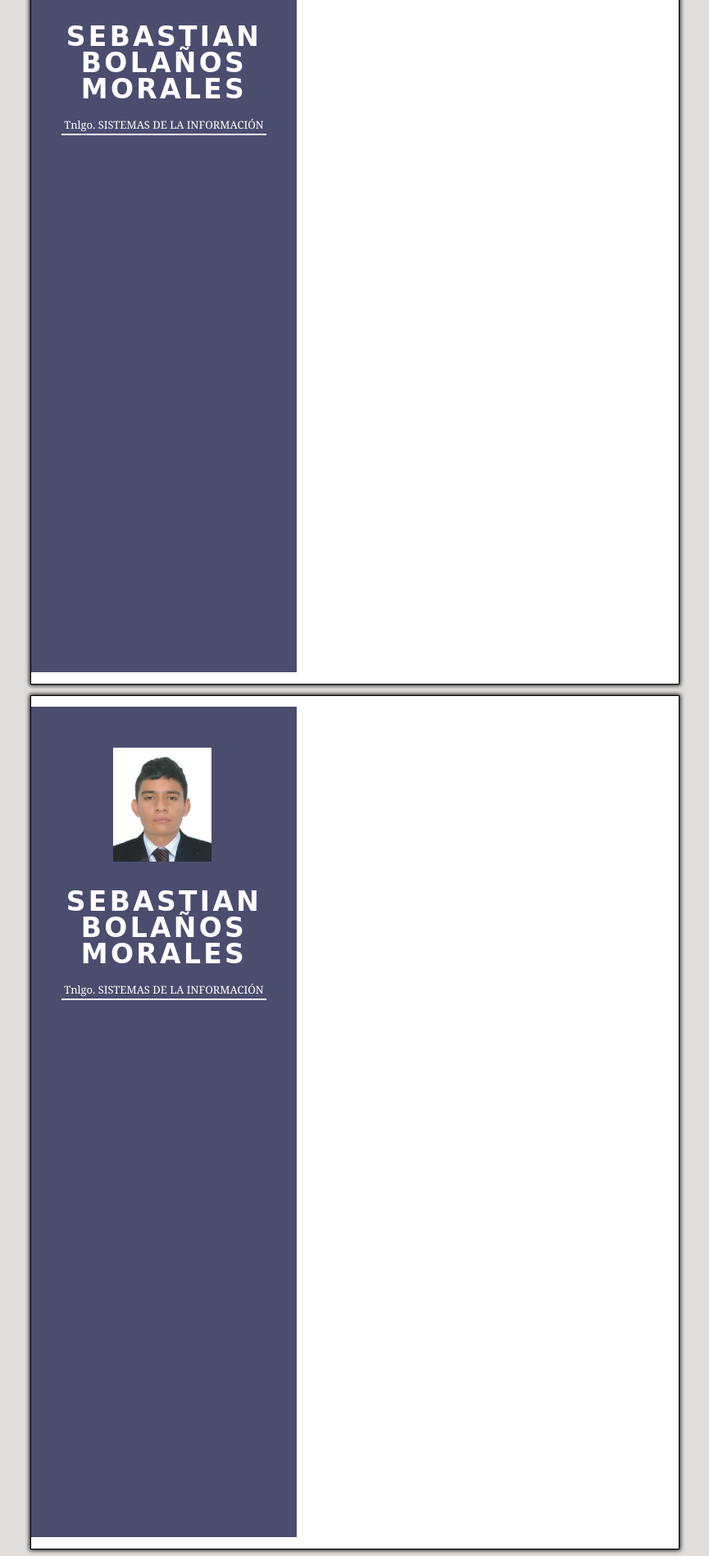
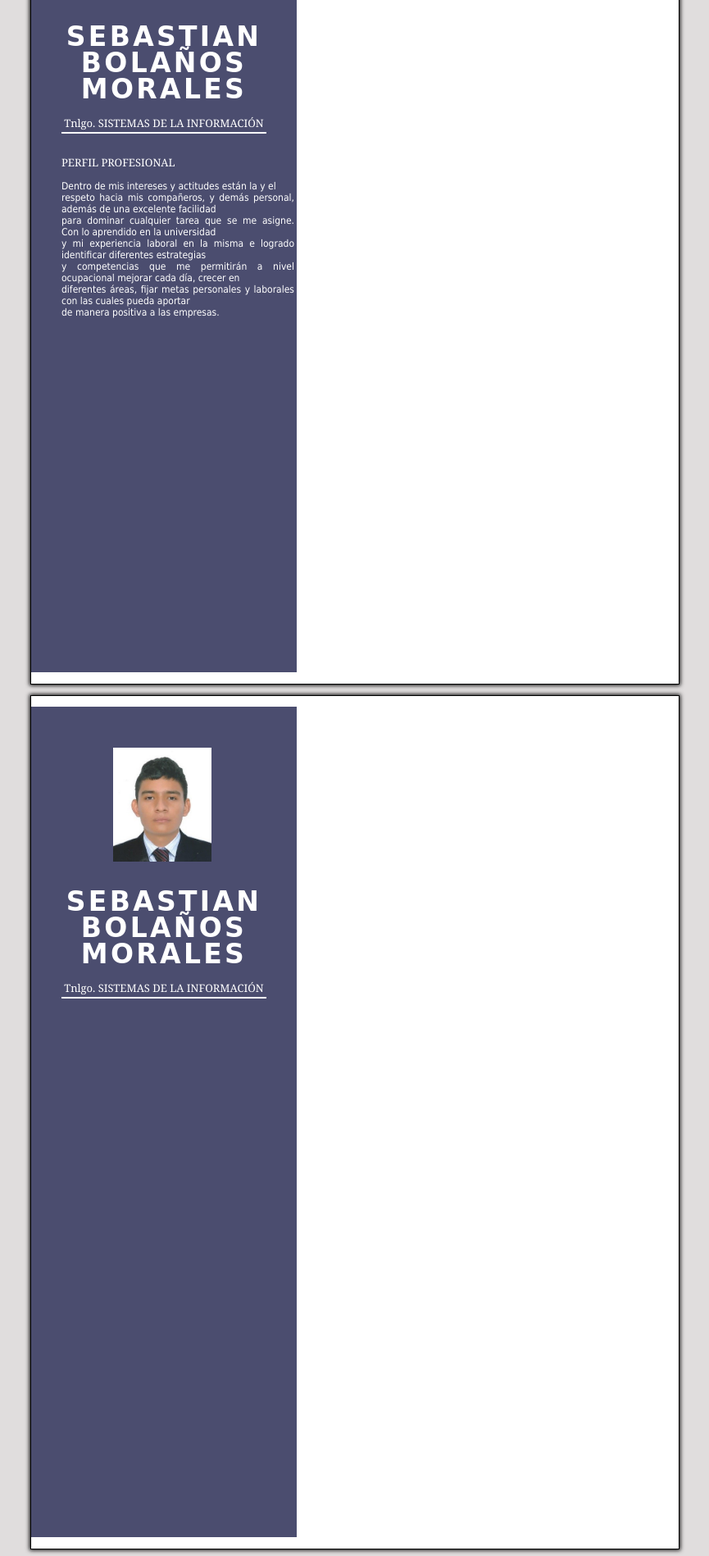
Before and after one commit to sebaspapu/Hoja_de_vida_SBM, a PHP site: page / in a window 1280 px wide. Shown: the part 219-2117 px from the top of the page at 82% size, without its empty margins (207-1072 px from the left). Run offline with PHP 8.4, Linux system fonts and the light colour scheme.

Commit message:
Perfil profesional con <br>

```diff
--- a/css/style.css
+++ b/css/style.css
@@ -86,7 +86,7 @@ div#marcoGris{
     text-align:center;
     /* Para la posicion en vertical:*/
     position: relative;
-    top: -27px;
+    top: -29px;
 
 }
 
@@ -96,14 +96,38 @@ div#marcoGris{
     width: 250px;
     background-color:#ffffff;
 
-
     position: relative;
-    top: -38px;
+    top: -40px;
     left: 17px;
-
 
 }
 
+#tituloPerfilProfesional{
+
+    color: rgb(255, 255, 255);
+    font-family: Georgia, Times, "Times New Roman", serif;
+    font-size: 13px;
+    text-align:left;
+    /* Para la posicion en vertical:*/
+    position: relative;
+    top: -27px;
+    left: 17px;
+
+}
+
+.parrafoPerfilProfesional{
+
+    color: rgb(255, 255, 255);
+    font-family: Tahoma, Verdana, Segoe, sans-serif;
+    text-align:justify;
+    font-size: 12px;
+
+    /* Para la posicion en vertical:*/
+    position: relative;
+    top: -27px;
+    left: 17px;
+
+}
 
 
 
--- a/index.html
+++ b/index.html
@@ -27,6 +27,16 @@ and open the template in the editor.
 
                 <div id="barraTitulacion"></div>
 
+                <p id="tituloPerfilProfesional">PERFIL PROFESIONAL</p>
+
+                <p class="parrafoPerfilProfesional">Dentro de mis intereses y actitudes están la y el <br>
+                    respeto hacia mis compañeros, y demás personal, además de una excelente facilidad <br>
+                    para dominar cualquier tarea que se me asigne. Con lo aprendido en la universidad <br>
+                    y mi experiencia laboral en la misma e logrado identificar diferentes estrategias <br>
+                    y competencias que me permitirán a nivel ocupacional mejorar cada día, crecer en  <br>
+                    diferentes áreas, fijar metas personales y laborales con las cuales pueda aportar <br>
+                    de manera positiva a las empresas.</p>
+
 
 
             </div>
```
